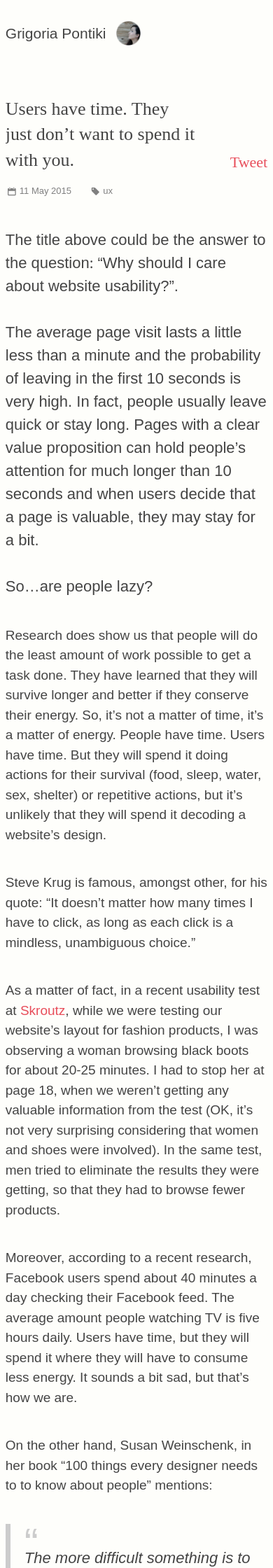
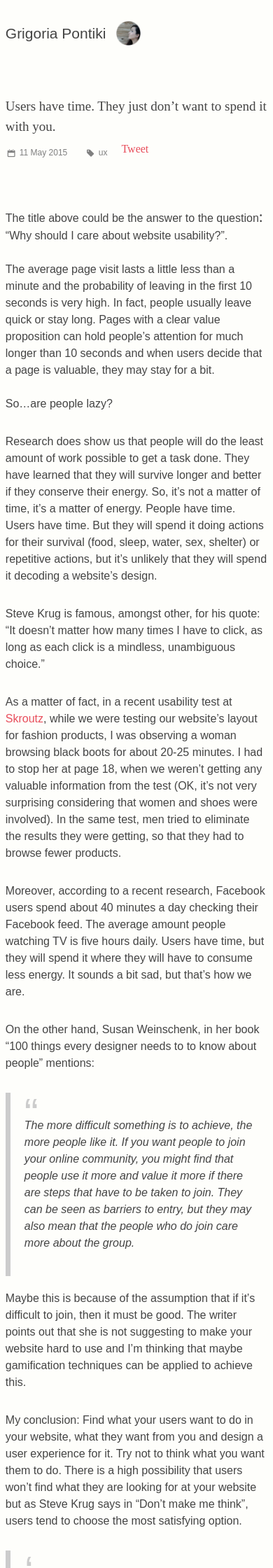
Before and after one commit to grigoria/blog, a Jekyll site: the page built from _posts/2015-05-11-users-have-time.md, in a window 390 px wide. Shown: the top 2240 px of the page at 70% size. Built offline with Jekyll 4.4.1, drawn with Linux system fonts in a browser that asks for light colours; comment, search, counter and statistics services are not loaded.

Commit message:
Fix responsive for index page and posts

```diff
--- a/_sass/_general_mobile.scss
+++ b/_sass/_general_mobile.scss
@@ -1,44 +1,35 @@
-// General classes
-
-a.btn {
-  font-size: 15px;
-  padding: 6px 12px;
-}
-
-// Main Article
-
 article {
-  font-size: 22px;
-  line-height: 1.4;
+  margin-bottom: 60px;
 
   h4 {
-    font-size: 30px;
+    font-size: 19px;
+    line-height: 1.5;
   }
 
   p {
-    font-size: 17px;
+    font-size: 16px;
+    margin-bottom: 30px;
   }
 }
 
-// Footer
-
-footer.wrapper {
-  margin-top: $vr/2;
+.icon-tag,
+.icon-calendar {
+  font-size: 12px;
 }
 
-// POSTS
+#posts article {
 
-#posts {
+  h4 {
+    font-size: 19px;
+  }
 
-  article {
-
-    h4 {
-      font-size: 26px;
-      margin-top: $vr;
-    }
+  p {
+    font-size: 16px;
+    margin-bottom: 30px;
   }
 }
 
-.char {
-  font-size: 15px;
+
+footer.wrapper {
+  margin-top: 0;
 }
--- a/_sass/_general_tablet.scss
+++ b/_sass/_general_tablet.scss
@@ -1,57 +1,8 @@
-// General classes
-
-a.btn {
-	font-size: 17px;
-}
-
-blockquote {
-  font-size: 17px;
-}
-
-// Main Article
-
-article {
-
-  h4 {
-    font-size: 32px;
-  }
-
-  p {
-  	font-size: 18px;
-
-    &.tags {
-      margin-bottom: $vr/2;
-    }
-  }
-
-  .read-more {
-  	font-size: 13px;
-  }
-}
-
-// Footer
-
-footer {
-
-  &.wrapper {
-    margin-top: $vr;
-  }
-}
-
 // POSTS
 
 #posts {
 
 	article {
-
-    .title {
-      margin-right: 100px;
-    }
-
-		h4 {
-			font-size: 35px;
-      margin-bottom: $vr/4;
-		}
 
 		.sidebar {
       float: none;
@@ -61,22 +12,26 @@ footer {
       position: relative;
 
       .tweet-this {
-        position: absolute;
-        top: -40px;
-        right: 0;
-        float: right;
+        float: left;
       }
     }
 
+    h4 {
+      margin: 40px 0 10px;
+      line-height: 1.5;
+    }
+
+    .tags {
+      float: left;
+    }
+
     .content {
+      clear: both;
+      margin-top: 90px;
 
       > * {
         margin-left: 0;
       }
-
-      p:first-of-type {
-        font-size: 22px;
-      }
     }
 	}
 }
```
